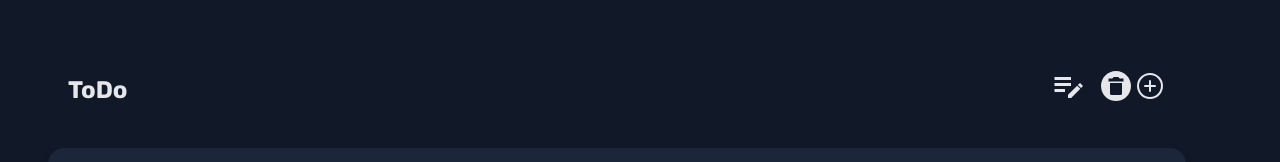
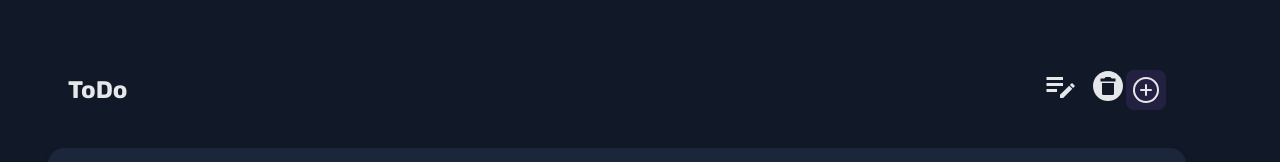
Before and after one commit to dc5-react-projects/testflight-todo-web, a React (Vite) app: page / in a window 1280 px wide. Shown: the part 164-326 px from the top of the page. Built offline with nearby package versions, Linux system fonts and the light colour scheme.

Commit message:
React Todo Web - TestFlight -  React Project

```diff
--- a/src/components/TodoList.jsx
+++ b/src/components/TodoList.jsx
@@ -64,7 +64,19 @@ function TodoList({ todos, toggleTodo, addTodo, handleDeleteTodo }) {
           <div onClick={handleToggleDelete} style={{ cursor: "pointer" }}>
             <Icon path={mdiDeleteCircle} size={1.5} />
           </div>
-          <div onClick={addTodoHandler} style={{ cursor: "pointer" }}>
+          <div
+            onClick={addTodoHandler}
+            style={{
+              height: 40,
+              width: 40,
+              backgroundColor: "#232042",
+              display: "flex",
+              justifyContent: "center",
+              alignItems: "center",
+              borderRadius: 8,
+              cursor: "pointer",
+            }}
+          >
             <PlusCircleIcon size={32} />
           </div>
         </div>
```
